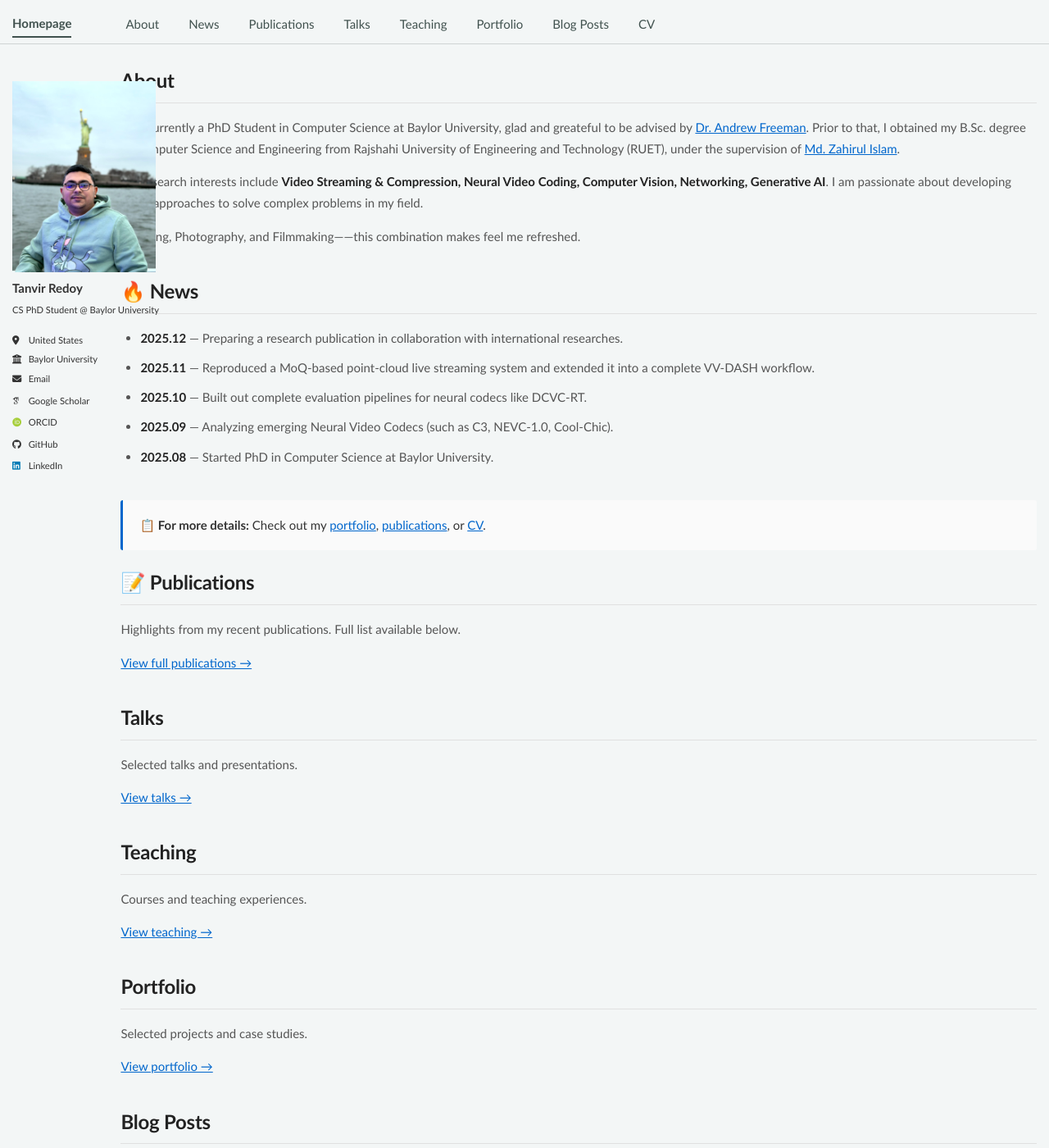
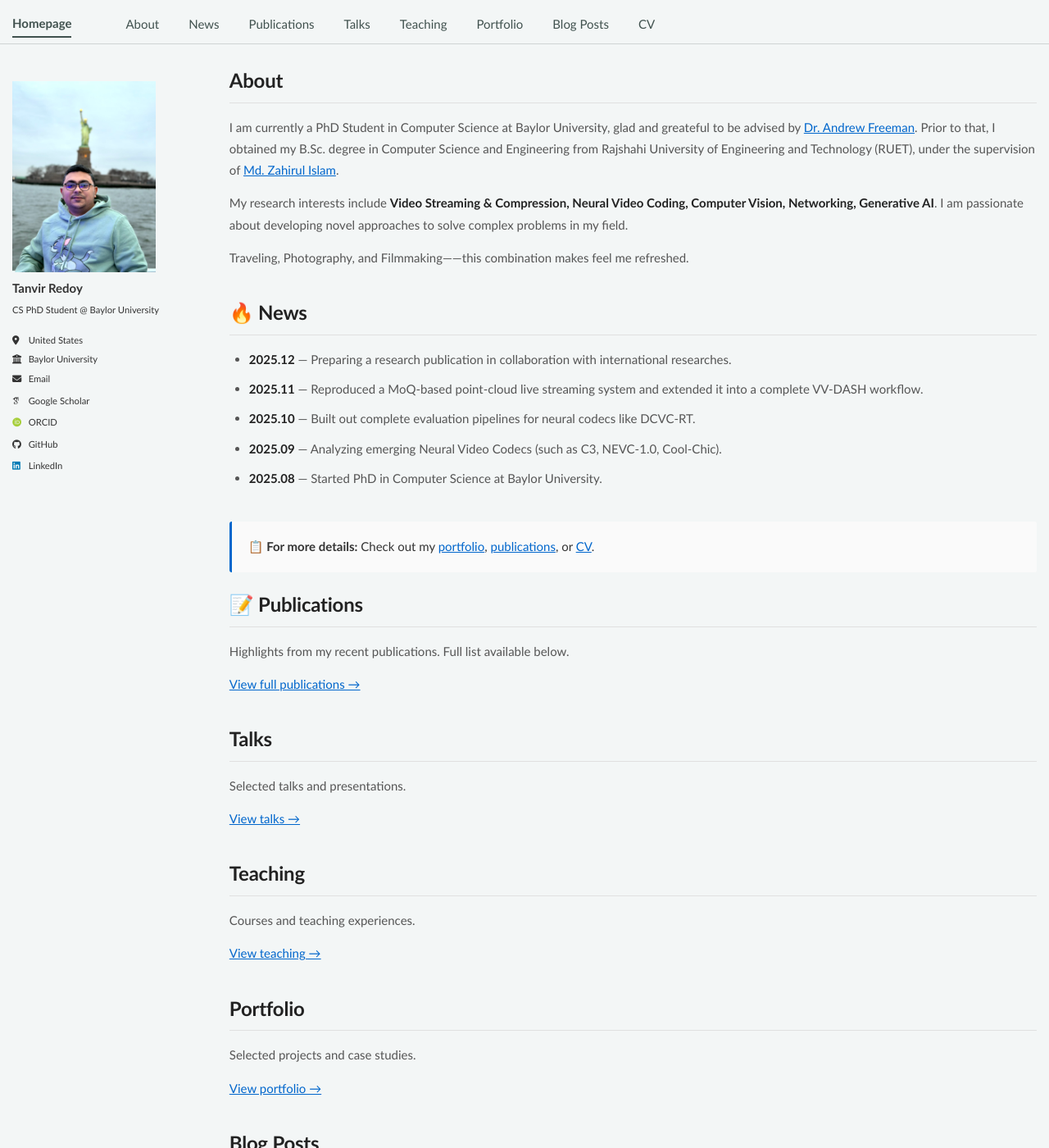
Before and after one commit to tanvir-redoy/tanvir-redoy.github.io, a Jekyll site: the page built from _pages/about.md, in a window 1280 px wide and 1400 px high. Shown: the whole window at 82% size. Built offline with Jekyll 4.4.1, drawn with Linux system fonts in a browser that asks for light colours; some web fonts are replaced; a script bundle is joined from its source files by our own code; library files that are not in the unit come from our copies.

Commit message:
update _page.scss

```diff
--- a/_sass/layout/_page.scss
+++ b/_sass/layout/_page.scss
@@ -18,8 +18,8 @@
 
 .page {
   @include breakpoint($large) {
-    @include span(11 of 12 last);
-    @include prefix(0.25 of 12);
+    @include span(10 of 12 last);
+    @include prefix(0.5 of 12);
     @include suffix(0 of 12);
   }
 
```
